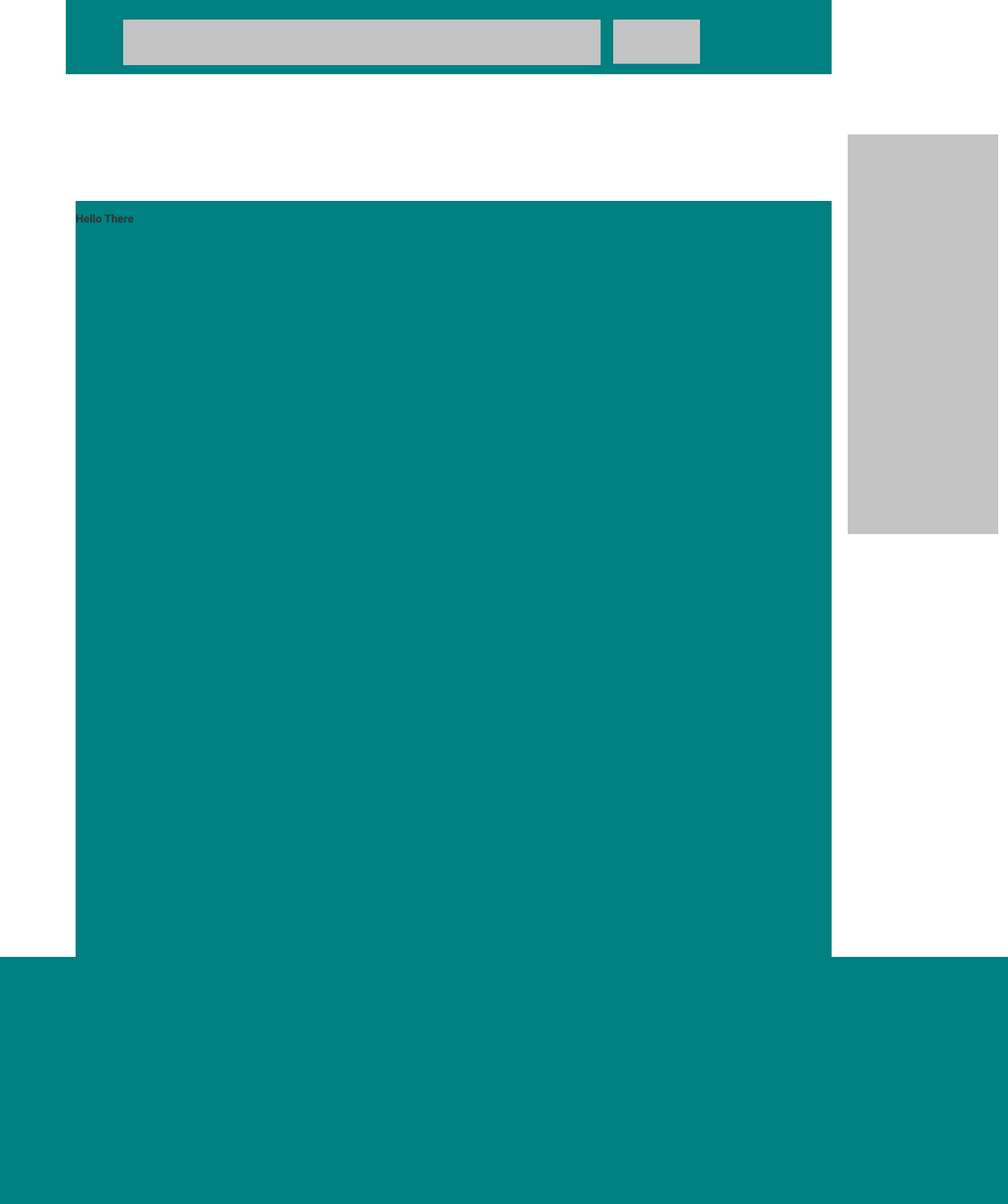
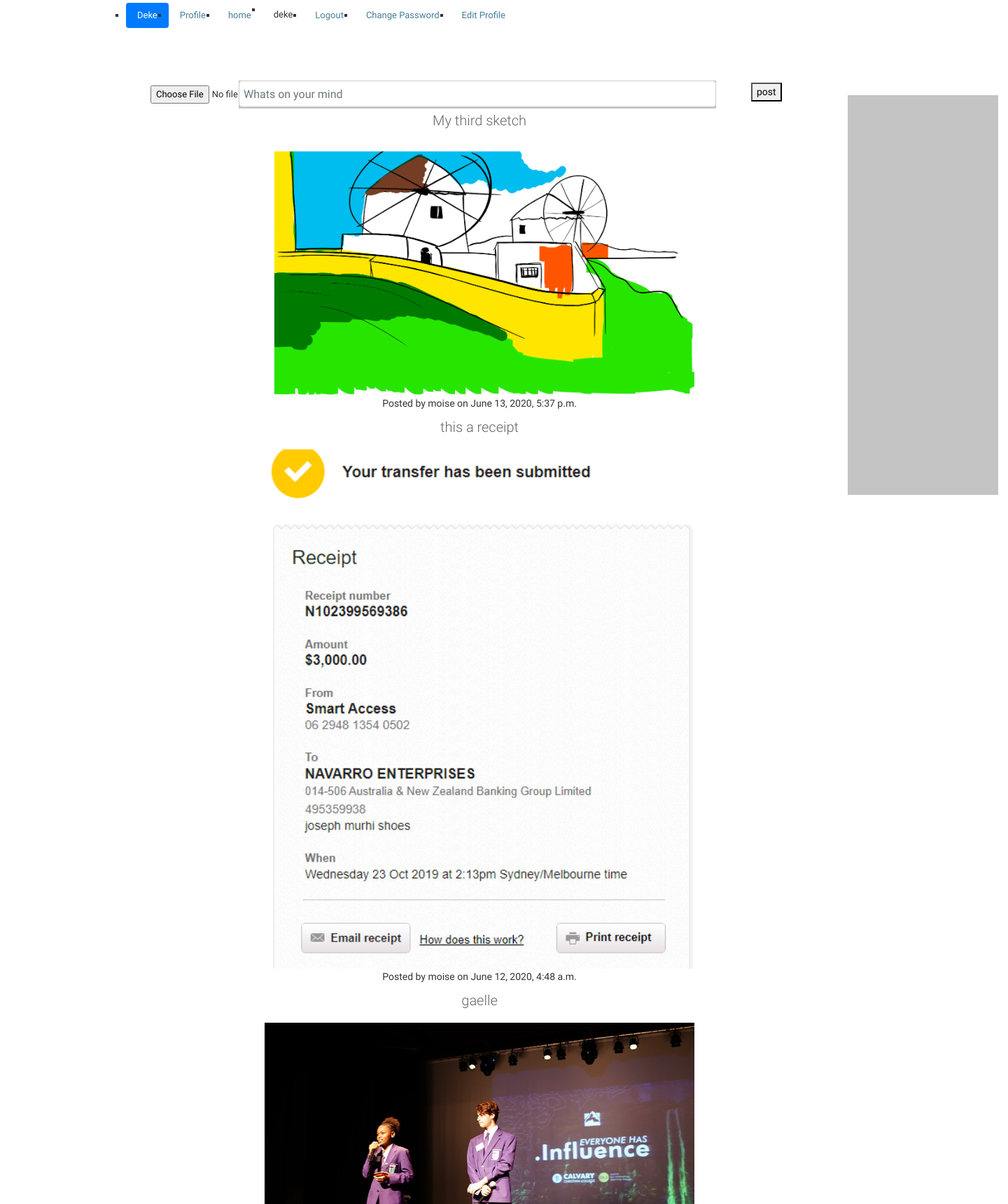
Before and after one commit to mmoize/deke, a Django app: page /home/ in a window 1440 px wide. Shown: the top 1720 px of the page at 70% size. Before the commit the page ends 1367 px from the top, so only its background shows below. Run offline with Django 3.2, Linux system fonts and the light colour scheme; a user stored in the database is signed in; data comes from the database, SQL or seed files in the repository; both versions use the stored data as it was after the commit; some libraries are stand-ins or nearby versions.

Commit message:
finishing up the home page

```diff
--- a/static/css/home.css
+++ b/static/css/home.css
@@ -1,44 +1,55 @@
-
+body {
+    margin: 0;
+    height: 100%;
+    display: flex;
+    flex-direction: row;
+}
 
 .containers {
     position: absolute;
     width: 1080px;
-    height: 1080px;
+
     left: 108px;
-    top: 146px;
+    top: 5px;
+    flex-grow: 1;
+    text-align: center;
+
+    margin-top: 70px;
 
 
-    background-color: teal;
+
 }
 
 .searchbar {
     position: absolute;
+    /* position: absolute; */
     width: 1094px;
     height: 106px;
-    left: 94px;
+    left: 200px;
     top: 0px;
     display: inline;
+    text-align: center;
 
-    background-color: teal;
+
 }
 
 .searchbarInput {
     position: absolute;
     width: 682px;
-    height: 65px;
-    left: 82px;
-    top: 28px;
+
+    left: 141px;
+    top: 30px;
+    object-fit: fill;
 
     background: #C4C4C4;
 }
 
 .searchBarEnterbtn {
     position: absolute;
-    width: 124px;
-    height: 63px;
-    left: 782px;
-    top: 28px;
 
+    left: 873px;
+    top: 33px;
+    object-fit: contain;
     background: #C4C4C4;
 }
 
@@ -47,7 +58,8 @@
 width: 1440px;
 height: 883px;
 left: 0px;
-top: 141px;
+top: 85px;
+display: inline;
 }
 
 .PostSideServe {
@@ -59,3 +71,32 @@
 
     background: #C4C4C4;
 }
+
+.imageselect {
+    position: absolute;
+    width: 104px;
+    height: 65px;
+    left: 12px;
+    top: 33px;
+    object-fit: contain;
+}
+
+.postimageDiv {
+
+    width: 614px;
+    max-height: 1000px;
+    left: 233px;
+    top: 18px;
+
+    object-fit: fill;
+    text-align: center;
+    margin-left: 25%;
+}
+
+.postimageDivs {
+    min-width: 614px;
+    max-width: 100%;
+    max-height: 100%;
+    object-fit: contain;
+
+}
--- a/templates/home/home.html
+++ b/templates/home/home.html
@@ -14,14 +14,33 @@
      </head>
 {% block content %}
  <body class='container'>
-           <div class="searchbar">
-           <div class="searchbarInput">
+
+        <div class="postDivWrapper">
+           <div>
+            <form method='POST' action='{{ action_url }}' enctype='multipart/form-data'>
+            <div class="searchbar">
+                 {% csrf_token %}
+                <div class="imageselect">
+                  {{ form.cover }}
+                </div>
+                <div class="searchbarInput">
+                    {{ form.post }}
+                </div>
+                <div class="searchBarEnterbtn">
+                    <button type='submit'>post</button>
+                </div>
+            </div>
+           </form>
            </div>
-           <div class="searchBarEnterbtn"></div>
-           </div>
-        <div class="postDivWrapper">
            <div class="containers">
-           <h2>Hello There</h2>
+                {% for post  in posts  %}
+
+                <div class="postimageDiv">
+                    <h1>{{ post.post }}</h1>
+                   <img class="postimageDivs" src="{{ post.cover_url|default_if_none:'#' }}" />
+                   <p>Posted by {{ post.user.first_name }} on {{ post.created }} </p>
+                </div>
+                {% endfor %}
            </div>
            <div class="PostSideServe">
            </div>
@@ -39,7 +58,7 @@
 
 {% endblock  %}
 
-{% comment %} <div  style="width: 100%; overflow: hidden;" >
+ <div  style="width: 100%; overflow: hidden;" >
             <div style="width: 600px; float: left;" >
 
                 <h2>Home</h2>
@@ -82,4 +101,4 @@
                 {% endfor %}
 
             </div>
-        </div> {% endcomment %}
+        </div>
```
Also changed, not shown: db.sqlite3, media/media/Post_image/Sketchpad.png (added).
